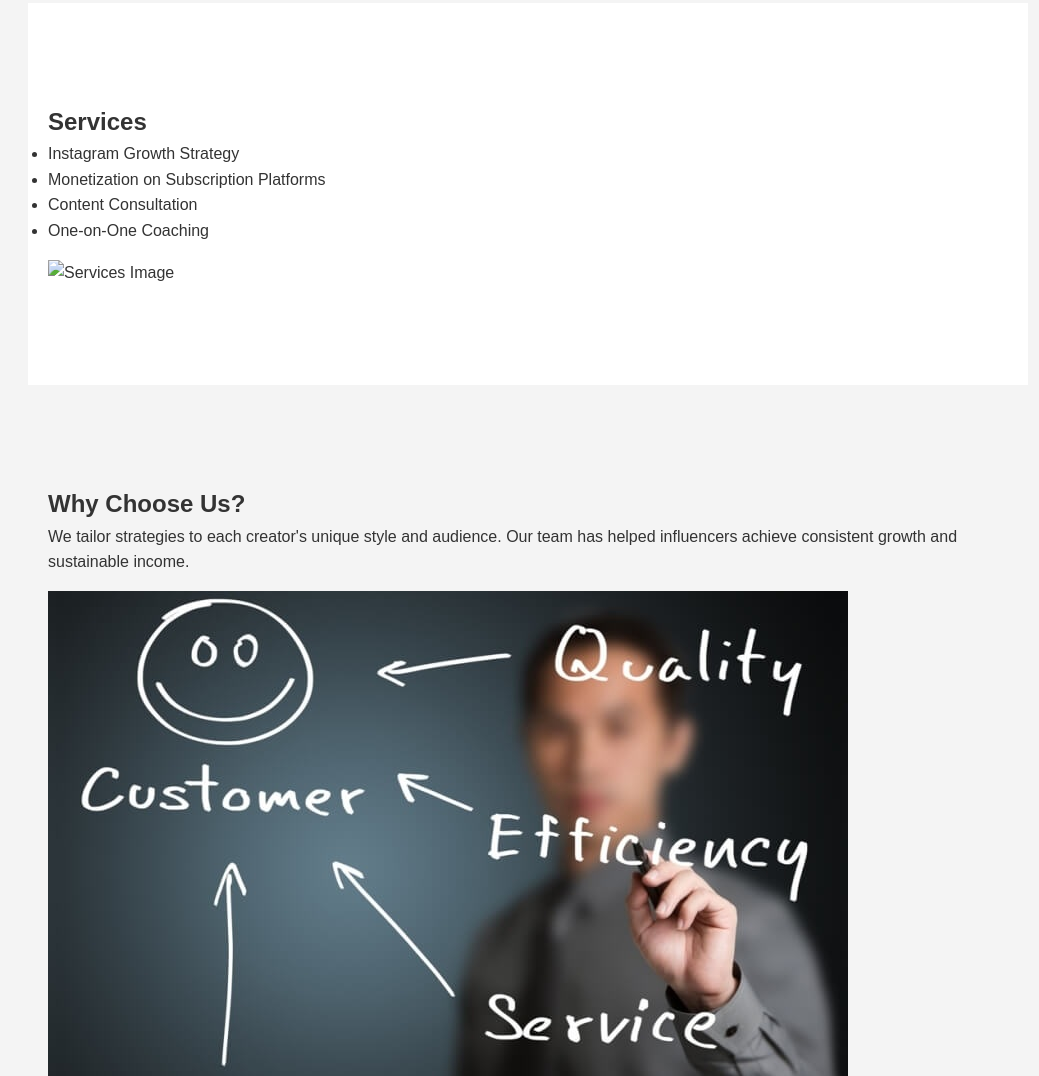
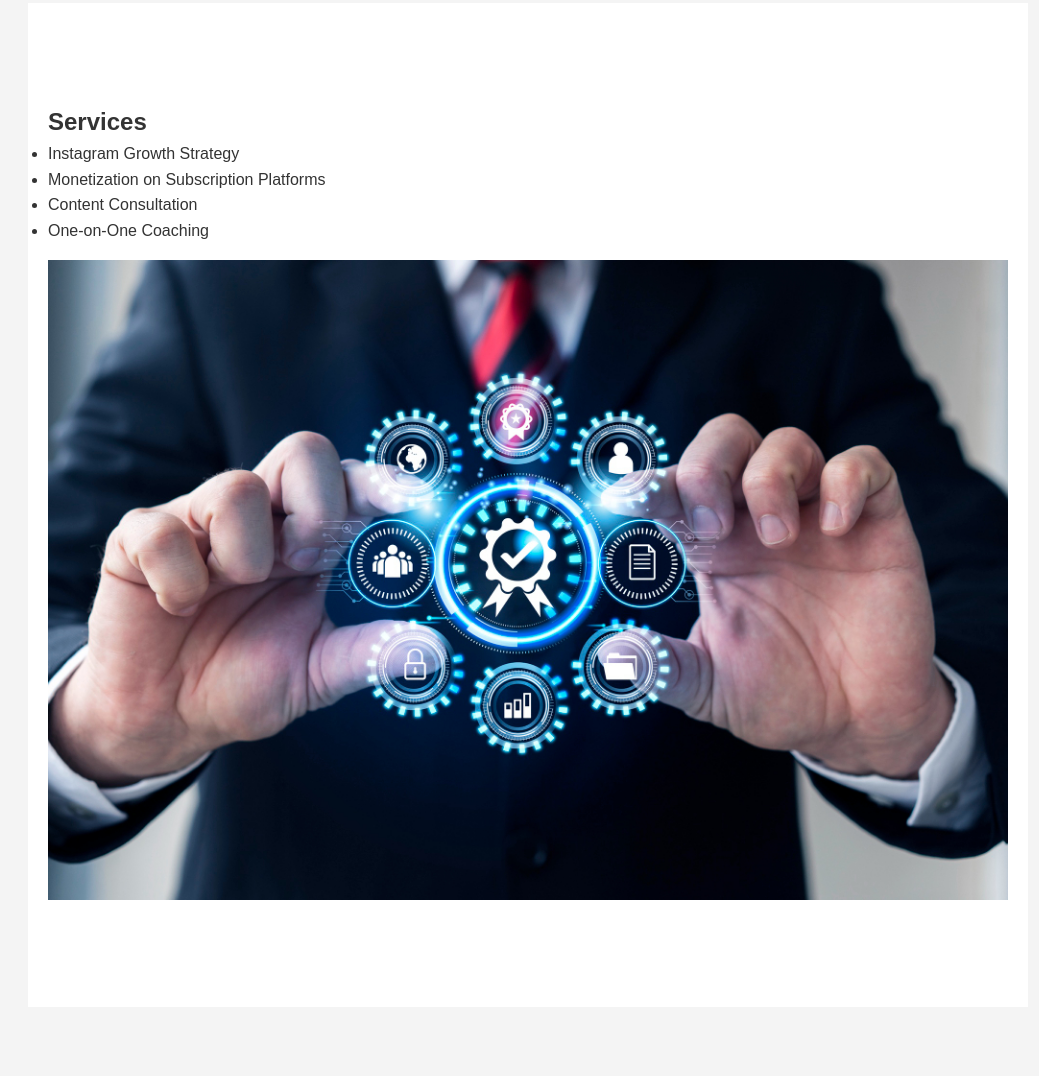
Before and after one commit to Cerporciento/ag-mediapro, a plain HTML site: page index.html in a window 1280 px wide. Shown: the part 1198-2274 px from the top of the page, without its empty margins (112-1151 px from the left). Drawn offline with Linux system fonts and the light colour scheme.

Commit message:
Update index.html

```diff
--- a/index.html
+++ b/index.html
@@ -142,7 +142,7 @@
       <li>Content Consultation</li>
       <li>One-on-One Coaching</li>
     </ul>
-     <img src="/assets/Services.jpg" alt="Services Image" />
+     <img src="/assets/Services.png" alt="Services Image" />
   </section>
 
   <section id="why" class="fade-in">
```
